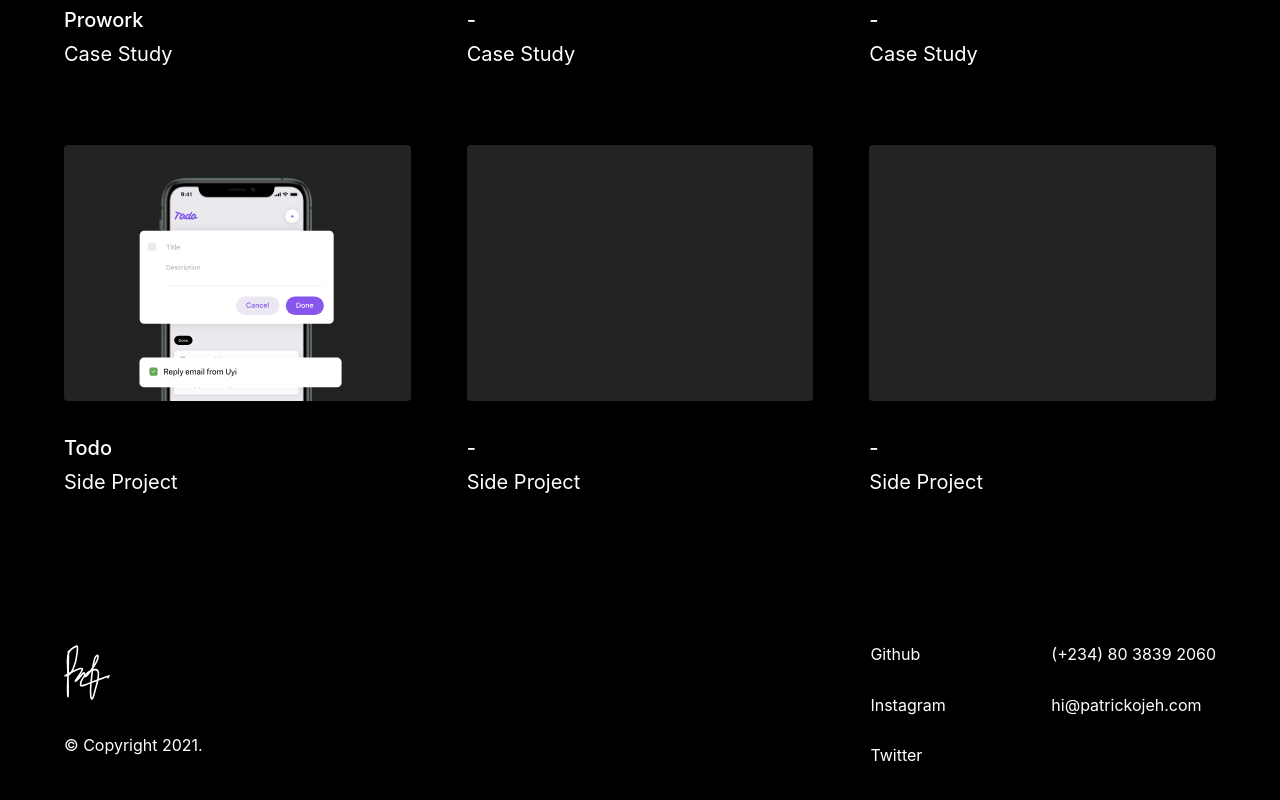
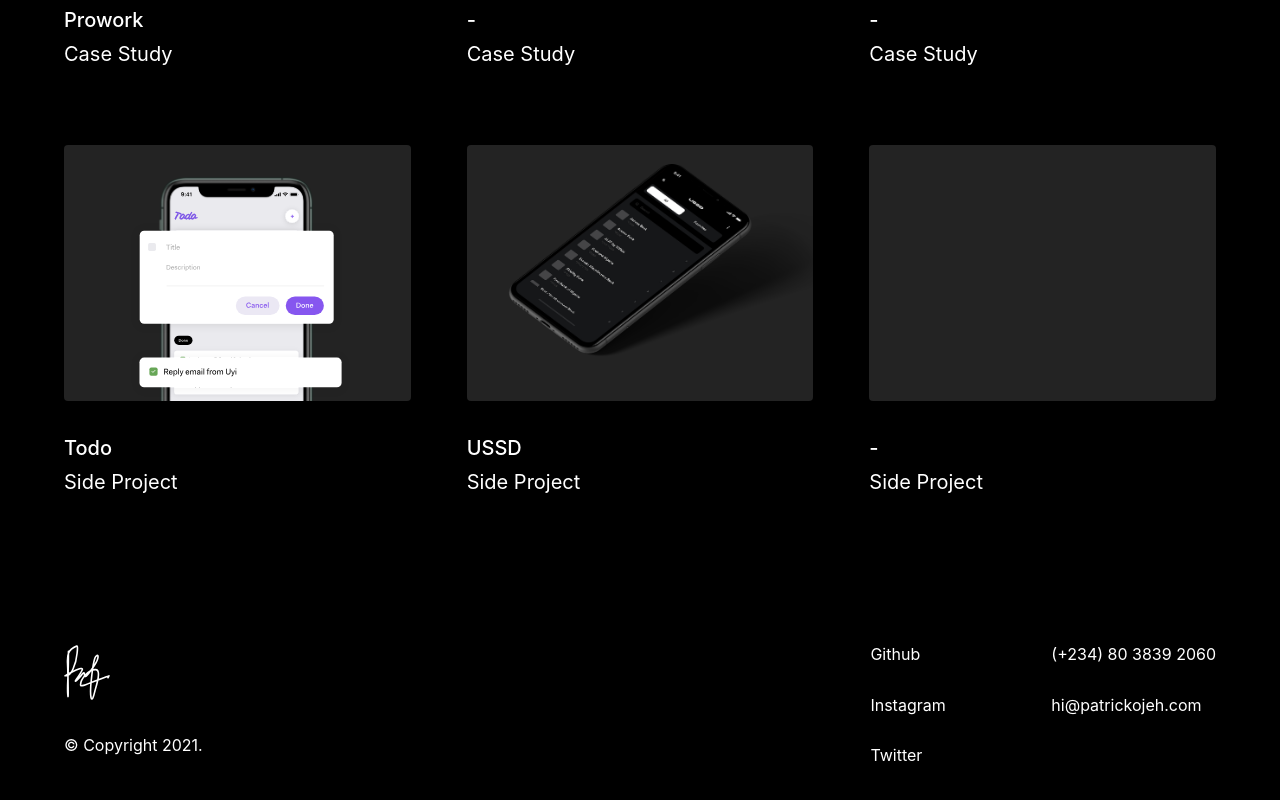
Before and after one commit to patrickojeh/portfolio, a React (Create React App) app: page / in a window 1280 px wide. Shown: the part 1012-1812 px from the top of the page. Built offline with nearby package versions, Linux system fonts and the light colour scheme.

Commit message:
added ussd project

```diff
--- a/src/index.css
+++ b/src/index.css
@@ -28,5 +28,8 @@ a {
   color: currentColor;
   text-decoration: none;
 }
+::selection {
+  background: #292a2d;
+}
 
 @import "fonts";
--- a/src/pages/About.js
+++ b/src/pages/About.js
@@ -10,7 +10,7 @@ const About = () => {
           <p className="f4-ns lh-copy pt3">Lorem ipsum dolor sit amet consectetur adipisicing elit. Facilis accusantium minima voluptates unde accusamus necessitatibus autem corrupti illo. Distinctio alias deserunt repudiandae exercitationem. Tempora officia maiores corporis adipisci impedit dolore. Lorem ipsum dolor, sit amet consectetur adipisicing elit. Ratione atque eius ut asperiores consectetur quas est cupiditate amet maxime at saepe, obcaecati dolores! Quibusdam et ratione possimus, voluptate neque quod. Lorem ipsum dolor sit amet, consectetur adipisicing elit. Porro dignissimos necessitat.</p>
           <p className="f4-ns lh-copy">Lorem ipsum dolor sit amet consectetur adipisicing elit. Facilis accusantium minima voluptates unde accusamus necessitatibus autem corrupti illo. Distinctio alias deserunt repudiandae exercitationem. Tempora officia maiores corporis adipisci impedit dolore. Lorem ipsum dolor, sit amet consectetur.</p>
         </div>
-        <div className="w-30-l w-100-m mt0-l mt4 mt5-l">
+        <div className="w-30-l w-60-m mt0-l mt4 mt5-l">
           <img src={portrait} alt="A photo of me" />
         </div>
       </div>
--- a/src/pages/Home.js
+++ b/src/pages/Home.js
@@ -3,6 +3,7 @@ import signature from '../svg/signature.svg'
 import { Link } from 'react-router-dom';
 import proworkCoverImage from '../images/projects/prowork/cover.svg';
 import todoCoverImage from '../images/projects/todo/cover.svg';
+import ussdCoverImage from '../images/projects/ussd/cover.png';
 
 const Home = () => {
   return <Layout>
@@ -49,11 +50,11 @@ const Home = () => {
           </div>
           <div className="project-grid__item">
             <div className="bg-near-black h5-l h4-ns h5 br2 mb4-ns mb3">
-              <Link to="/cs/casia">
-                {/* <img src="" alt="r" className="h-100 w-100" /> */}
-              </Link>
+              <a href="https://ussd.patrickojeh.com" target="_blank">
+                <img src={ussdCoverImage} alt="Project cover" className="h-100 w-100" />
+              </a>
             </div>
-            <b className="f4-ns lh-copy fw5">-</b>
+            <b className="f4-ns lh-copy fw5">USSD</b>
             <p className="f4-ns lh-copy mt1">Side Project</p>
           </div>
           <div className="project-grid__item">
```
Also changed, not shown: src/images/projects/ussd/cover.png (added).
